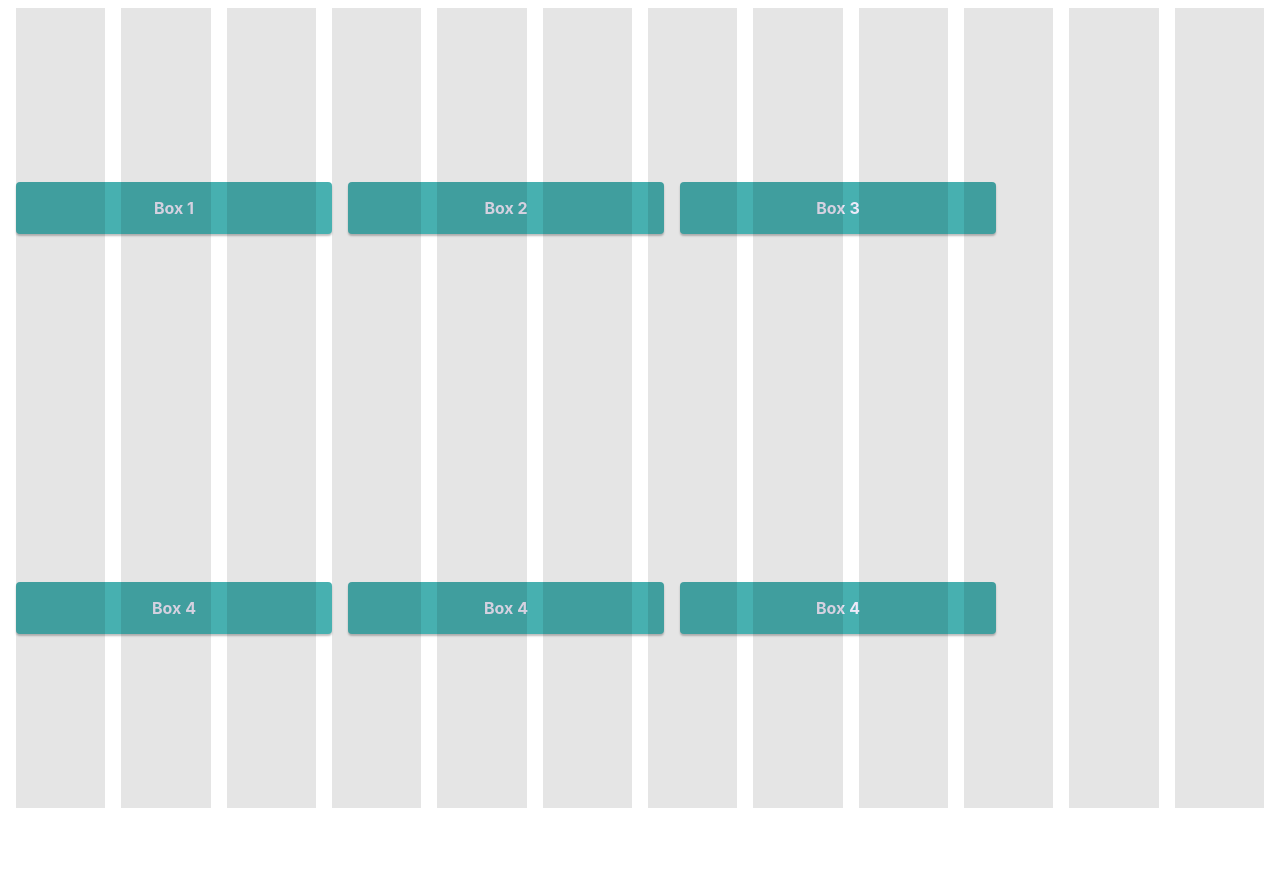
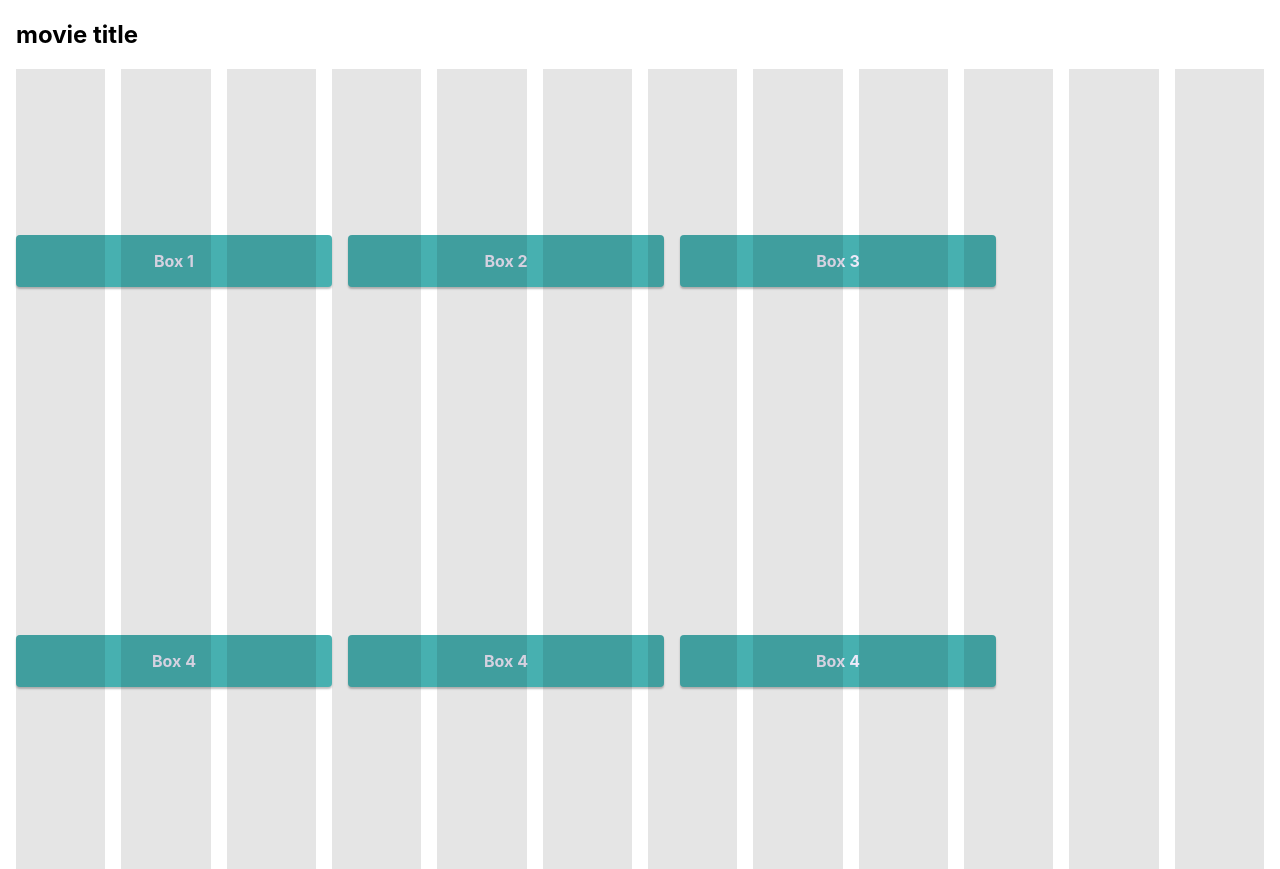
Before and after one commit to 7iquid/ktc-ph-ts-frontend, a React (Create React App) app: page / in a window 1280 px wide. Before the commit the page ends 824 px from the top, so only its background shows below. Built offline with nearby package versions, Linux system fonts and the light colour scheme; no server answers.

Commit message:
add axion

```diff
--- a/package.json
+++ b/package.json
@@ -9,6 +9,7 @@
     "@testing-library/user-event": "^13.5.0",
     "@types/jest": "^27.5.2",
     "@types/node": "^16.11.41",
+    "axios": "^0.27.2",
     "classnames": "^2.3.1",
     "react": "^18.2.0",
     "react-dom": "^18.2.0",
--- a/src/componets/Weather/weather.tsx
+++ b/src/componets/Weather/weather.tsx
@@ -3,6 +3,7 @@ import GetRequestAsyncAwait from '../request/requestko'
 import Box from "./Box/Box";
 import Grid from "./Grid/Grid";
 import GridRuler from "./GridRuler/GridRuler";
+import Row from '../request/test'
 
 
 function Weather() {
@@ -11,6 +12,11 @@ function Weather() {
       className="Weather"
       style={{ margin: "16px", position: "relative", height: "100vh" }}
     >
+      <div >
+      <Row title = "tamina" fetchUrl='https://ktc-ph-api.herokuapp.com/?format=json' >
+      </Row>
+
+      </div>
       <GridRuler spacing="sm"></GridRuler>
 
       <Grid
--- a/src/componets/request/test.jsx
+++ b/src/componets/request/test.jsx
@@ -0,0 +1,29 @@
+import React,{useState, useEffect} from "react";
+import axios from "axios";
+
+
+function Row({title, fetchUrl, ...props}){
+	const [movies, setMovies] = useState([]);
+
+	useEffect(() =>{
+		async function fetchData(){
+			const request = await axios.get(fetchUrl);
+			setMovies(request);
+			console.log(request)
+			return request;
+		}
+		fetchData();
+
+	},[]);
+
+	return(
+		<div>
+			<h2>movie title</h2>
+			<h2>{setMovies}</h2>
+
+
+		</div>
+	)
+}
+
+export default Row;
```
Also changed, not shown: 1 other file (tests, documents, lock files or other folders).
